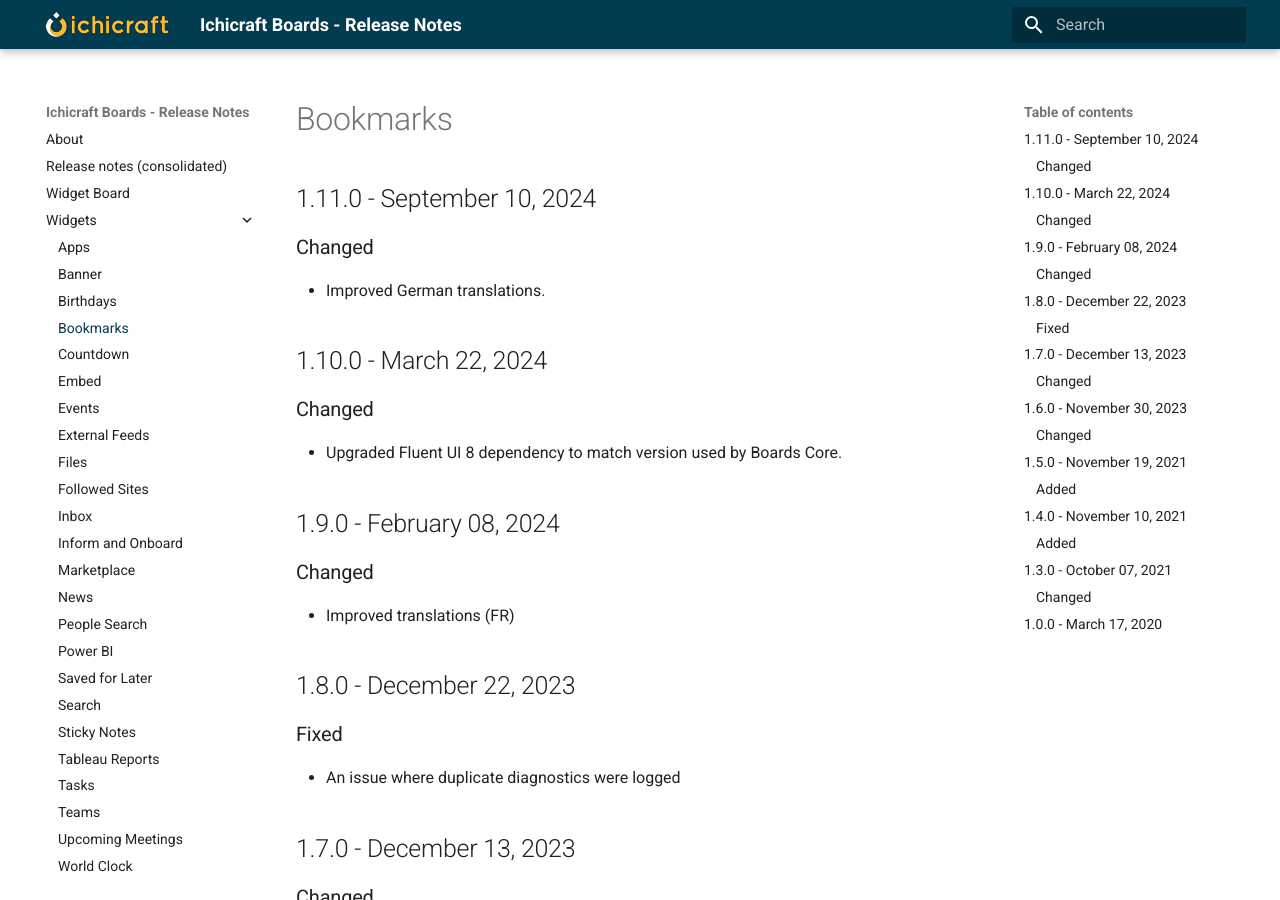
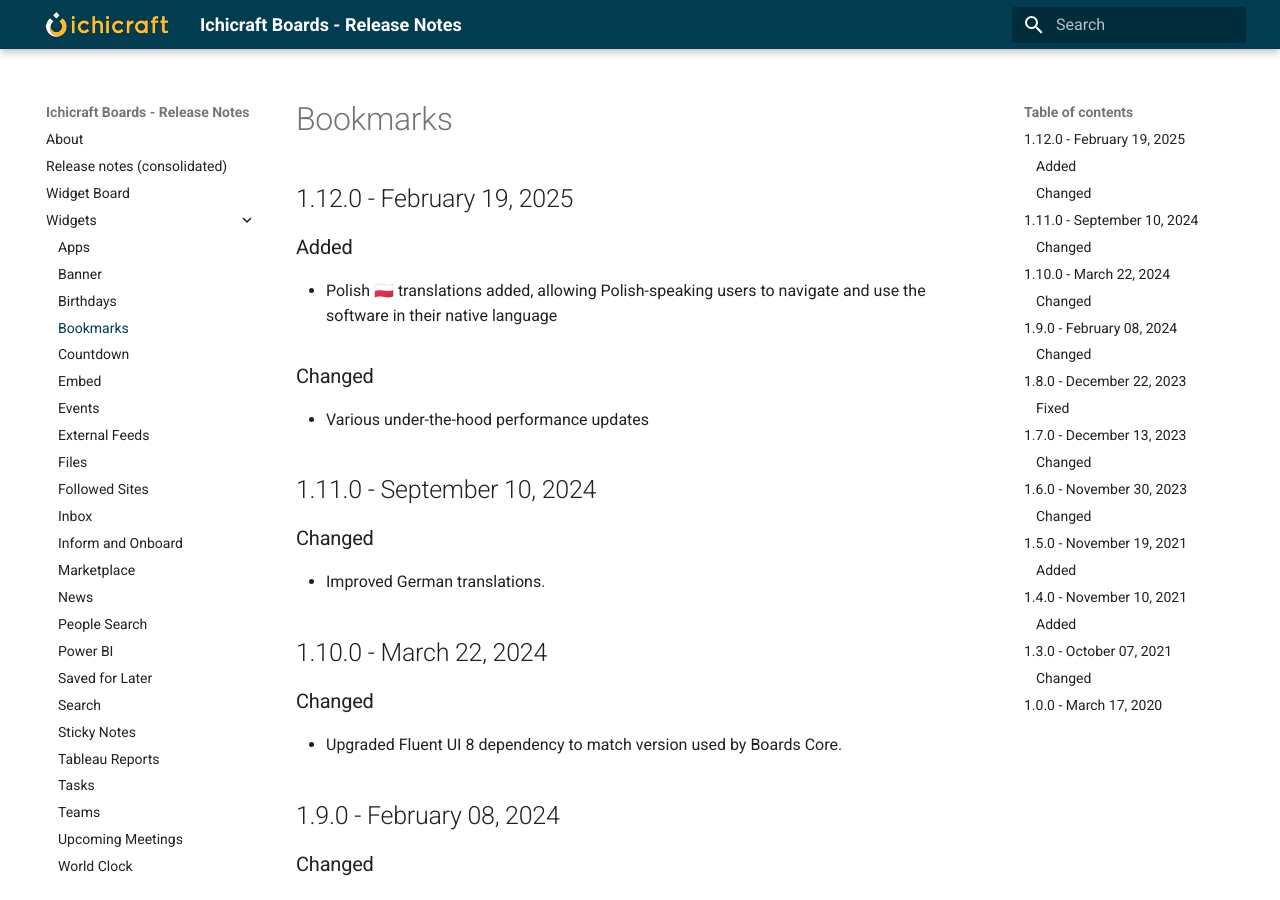
Before and after one commit to ichicraft/widgets-docs, an MkDocs documentation site: the page built from docs/Widgets/Bookmarks.md, in a window 1280 px wide and 900 px high. Built offline with MkDocs 1.6.1 and Material for MkDocs 9.7.7, drawn with Linux system fonts in a browser that asks for light colours.

```diff
--- a/docs/Widgets/Bookmarks.md
+++ b/docs/Widgets/Bookmarks.md
@@ -1,3 +1,11 @@
+## 1.12.0 - February 19, 2025
+
+### Added
+- Polish 🇵🇱 translations added, allowing Polish-speaking users to navigate and use the software in their native language
+
+### Changed
+- Various under-the-hood performance updates
+
 ## 1.11.0 - September 10, 2024
 
 ### Changed
```
Also changed, not shown: docs/Release-notes-(consolidated).md (+8 -0 lines).
